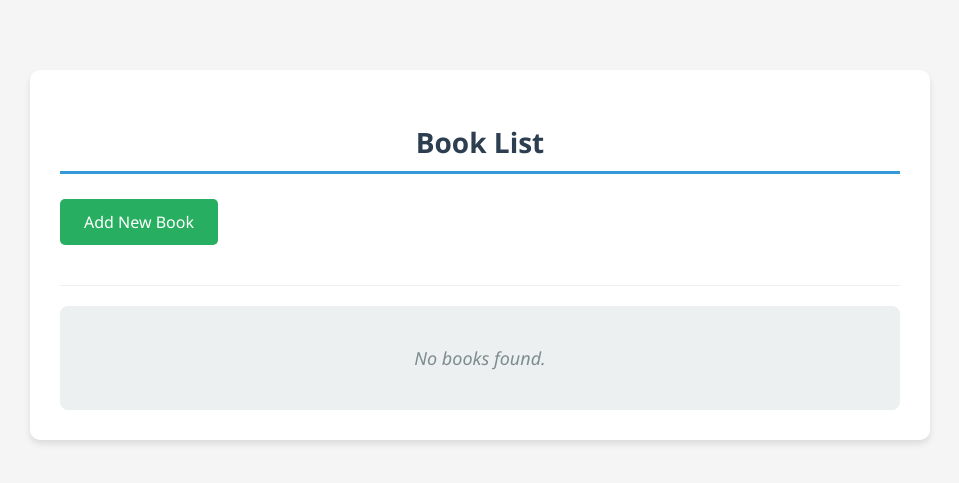
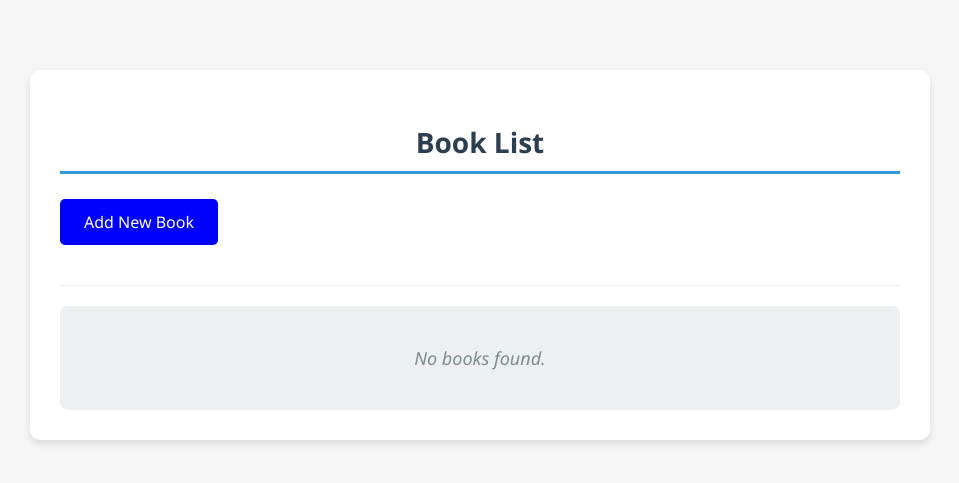
Before and after one commit to prithackberrysoftech/Sample-Project, a Django app: page /gericbased/ in a window 1280 px wide. Shown: the top 483 px of the page, without its empty margins (160-1119 px from the left). Run offline with Django 5.2, Linux system fonts and the light colour scheme; data that the repository does not hold is empty.

Commit message:
Update button styles in book list template for improved visibility

```diff
--- a/classbased/templates/classbased/book_list.html
+++ b/classbased/templates/classbased/book_list.html
@@ -28,7 +28,7 @@
         }
         .add-book-btn {
             display: inline-block;
-            background-color: #27ae60;
+            background-color: blue;
             color: white;
             text-decoration: none;
             padding: 12px 24px;
@@ -38,7 +38,7 @@
             margin-bottom: 20px;
         }
         .add-book-btn:hover {
-            background-color: #229954;
+            background-color: #2980b9;
             transform: translateY(-2px);
         }
         hr {
```
